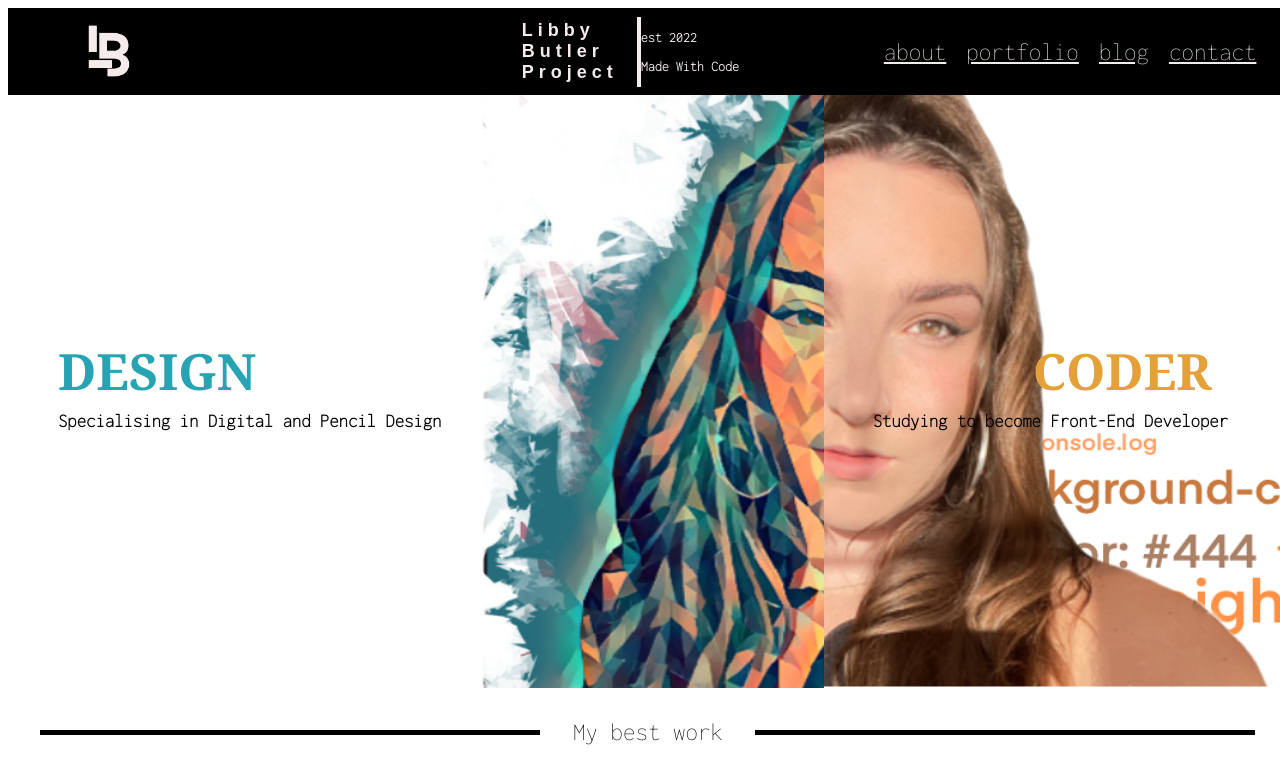
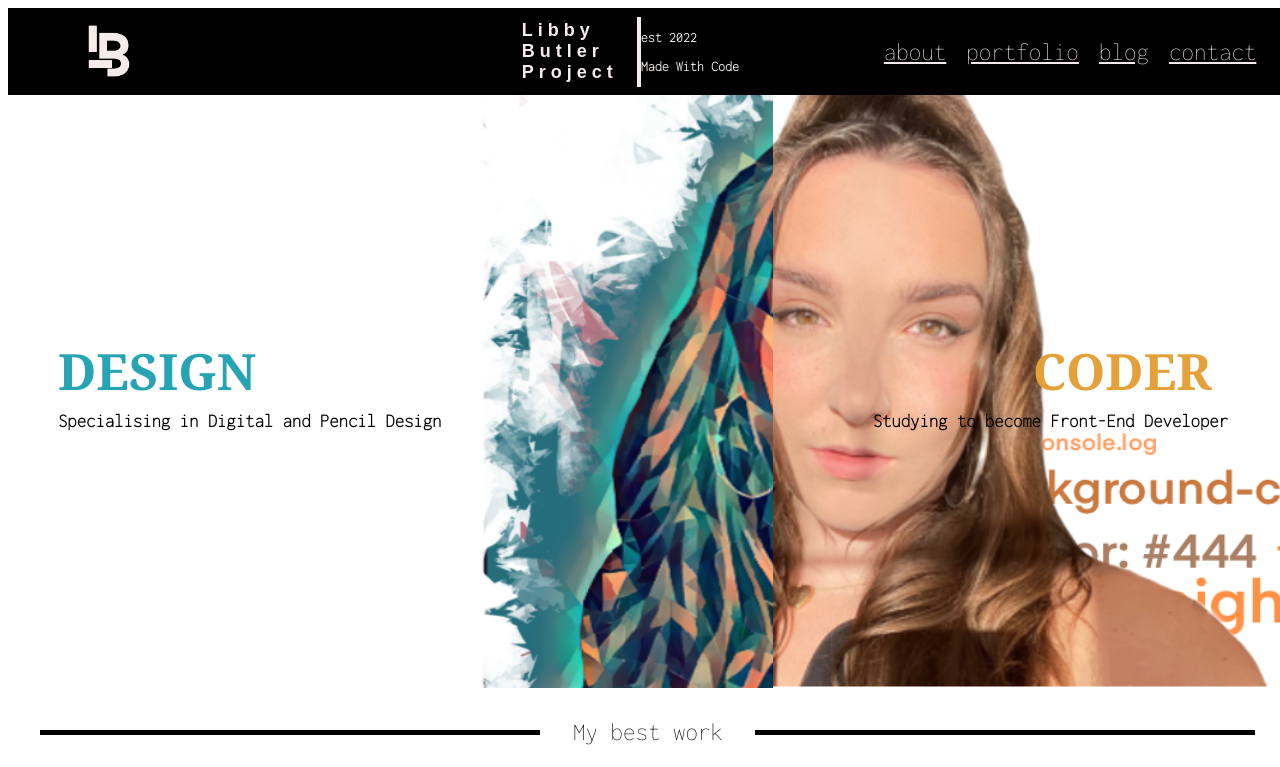
Before and after one commit to libbybutler/Libby-Butler-Project, a plain HTML site: page index.html in a window 1280 px wide. Shown: the top 767 px of the page. Drawn offline with Linux system fonts and the light colour scheme; a web font is replaced by a local one.

Commit message:
updates to banner

```diff
--- a/style.css
+++ b/style.css
@@ -122,7 +122,7 @@ nav a:hover {
 
 #split-image {
   position: absolute;
-  clip-path: inset(0 52% 0 0);
+  clip-path: inset(0 55% 0 0);
   transition: clip-path 0.5s;
   z-index: 1;
 }
```
